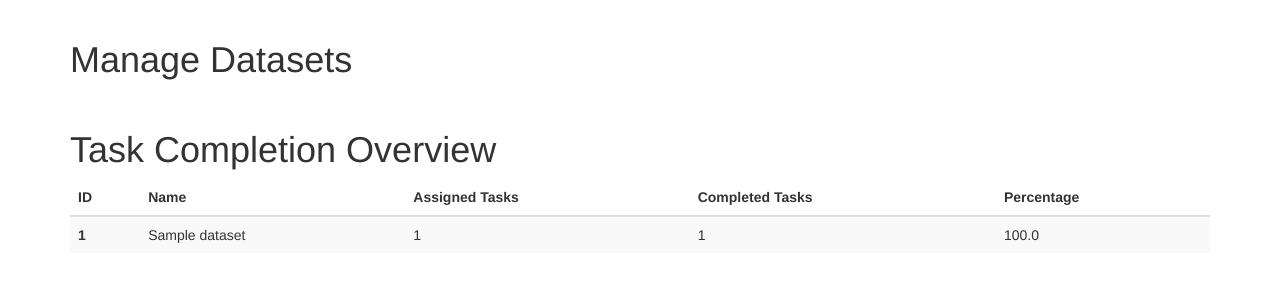
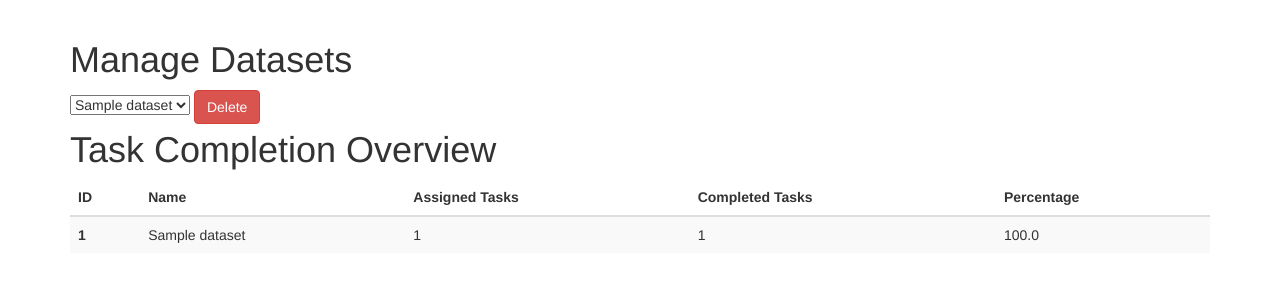
Before and after one commit to alan-turing-institute/AnnotateChange, a Flask app: page /admin/manage/datasets in a window 1280 px wide. Shown: the part 52-352 px from the top of the page. Run offline with Flask 2, Linux system fonts and the light colour scheme; a user stored in the database is signed in; tables that the repository leaves empty hold one stand-in row (values such as "Sample post"); some libraries are stand-ins or nearby versions.

Commit message:
Add ability for admin to delete datasets

```diff
--- a/app/admin/forms.py
+++ b/app/admin/forms.py
@@ -52,3 +52,8 @@ class AdminAddDatasetForm(FlaskForm):
             raise ValidationError(
                 "A dataset with the name '%s' already exists." % name
             )
+
+
+class AdminManageDatasetsForm(FlaskForm):
+    dataset = SelectField("Dataset", coerce=int, validators=[InputRequired()])
+    delete = SubmitField("Delete")
--- a/app/admin/routes.py
+++ b/app/admin/routes.py
@@ -10,7 +10,11 @@ from app import db
 from app.admin import bp
 from app.admin.datasets import get_name_from_dataset, md5sum
 from app.decorators import admin_required
-from app.admin.forms import AdminManageTaskForm, AdminAddDatasetForm
+from app.admin.forms import (
+    AdminManageTaskForm,
+    AdminAddDatasetForm,
+    AdminManageDatasetsForm,
+)
 from app.models import User, Dataset, Task, Annotation
 
 
@@ -85,9 +89,29 @@ def manage_users():
     )
 
 
-@bp.route("/manage/datasets", methods=("GET",))
+@bp.route("/manage/datasets", methods=("GET", "POST"))
 @admin_required
 def manage_datasets():
+    dataset_list = [(d.id, d.name) for d in Dataset.query.all()]
+
+    form = AdminManageDatasetsForm()
+    form.dataset.choices = dataset_list
+
+    if form.validate_on_submit():
+        dataset = Dataset.query.filter_by(id=form.dataset.data).first()
+        if dataset is None:
+            flash("Dataset doesn't exist.", "error")
+            return redirect(url_for("admin.manage_datasets"))
+
+        tasks = Task.query.filter_by(dataset_id=dataset.id).all()
+        for task in tasks:
+            for ann in Annotation.query.filter_by(task_id=task.id).all():
+                db.session.delete(ann)
+            db.session.delete(task)
+        db.session.delete(dataset)
+        db.session.commit()
+        flash("Dataset deleted successfully.", "success")
+
     overview = []
     for dataset in Dataset.query.all():
         tasks = Task.query.filter_by(dataset_id=dataset.id).all()
@@ -105,6 +129,7 @@ def manage_datasets():
         "admin/manage_datasets.html",
         title="Manage Datasets",
         overview=overview,
+        form=form,
     )
 
 
--- a/app/templates/admin/manage_datasets.html
+++ b/app/templates/admin/manage_datasets.html
@@ -2,6 +2,39 @@
 
 {% block app_content %}
 <h1>Manage Datasets</h1>
+
+<div class="col-lg-3">
+    <div class="row">
+        <form class="form" action="" method="POST">
+            {{ form.hidden_tag() }}
+            {{ form.dataset  }}
+            {{ form.delete(hidden='true', id='form-submit') }}
+            <!-- Button trigger modal -->
+            <button type="button" class="btn btn-danger" data-toggle="modal" data-target="#deleteModal">
+            Delete
+            </button>
+        </form>
+    </div>
+</div>
+
+<!-- Modal -->
+<div class="modal fade" id="deleteModal" tabindex="-1" role="dialog" aria-labelledby="deleteModalLabel" aria-hidden="true">
+  <div class="modal-dialog modal-dialog-centered" role="document">
+    <div class="modal-content">
+      <div class="modal-header">
+	<h5 class="modal-title" id="deleteModalLabel">Delete Dataset</h5>
+      </div>
+      <div class="modal-body">
+	You are about to delete the dataset <span id="dataset-name"></span> <b>and</b> all associated tasks and annotations. Are you sure?
+      </div>
+      <div class="modal-footer">
+        <button type="button" class="btn btn-secondary" data-dismiss="modal">Cancel</button>
+        <button type="button" class="btn btn-success success" id="modal-confirm">Confirm</button>
+      </div>
+    </div>
+  </div>
+</div>
+
 <br>
 <h1>Task Completion Overview</h1>
 <article class="overview">
@@ -25,4 +58,11 @@
 		</tr>
 	</table>
 </article>
+
+<script>
+var conf = document.getElementById("modal-confirm");
+conf.onclick = function() {
+	document.getElementById("form-submit").click();
+};
+</script>
 {% endblock %}
```
